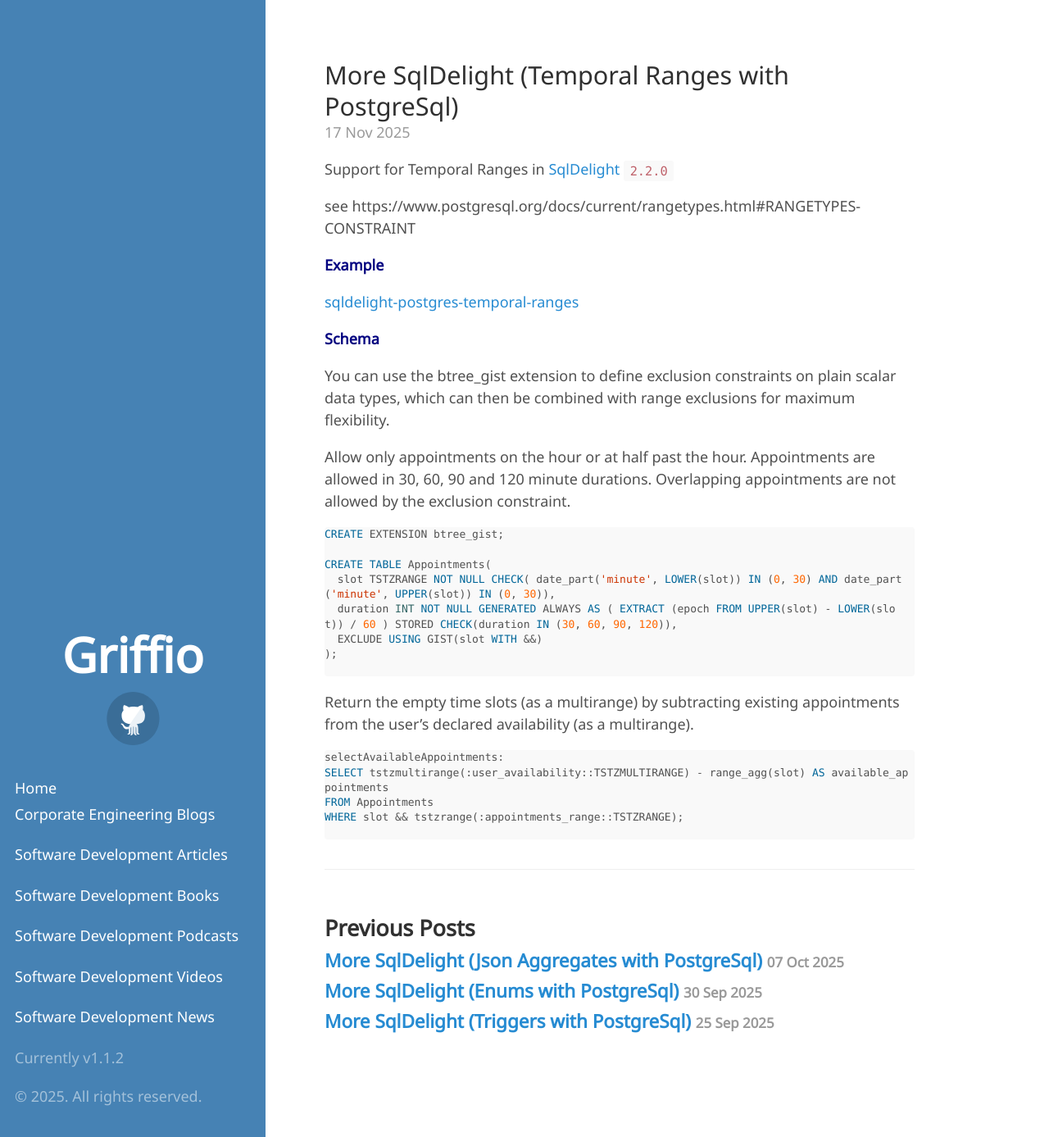
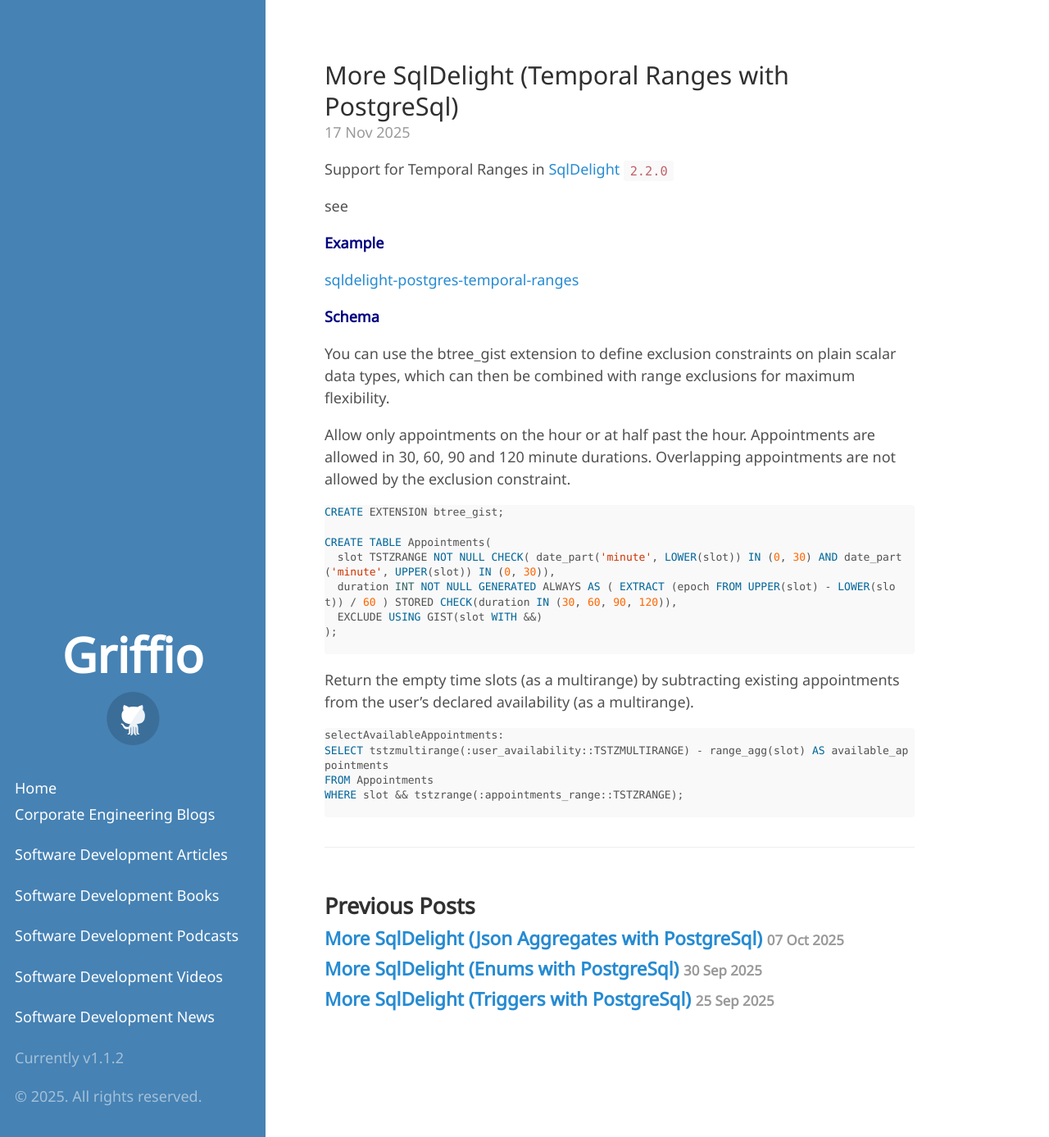
Before and after one commit to griffio/griffio.github.io, a Jekyll site: the page built from _posts/2025-11-17-More-SqlDelight-Temporal-Ranges-With-PostgreSql.md, in a window 1280 px wide and 1387 px high. Shown: the whole window at 82% size. Built offline with Jekyll 4.4.1, drawn with Linux system fonts in a browser that asks for light colours; some web fonts are replaced.

Commit message:
Update 2025-11-17-More-SqlDelight-Temporal-Ranges-With-PostgreSql.md

```diff
--- a/_posts/2025-11-17-More-SqlDelight-Temporal-Ranges-With-PostgreSql.md
+++ b/_posts/2025-11-17-More-SqlDelight-Temporal-Ranges-With-PostgreSql.md
@@ -9,7 +9,7 @@
 
 Support for Temporal Ranges in [SqlDelight](https://github.com/sqldelight/sqldelight/pull/5297) `2.2.0`
 
-see https://www.postgresql.org/docs/current/rangetypes.html#RANGETYPES-CONSTRAINT
+see [](https://www.postgresql.org/docs/current/rangetypes.html#RANGETYPES-CONSTRAINT)
 
 **Example**
 
```
